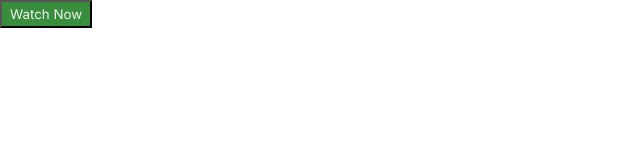
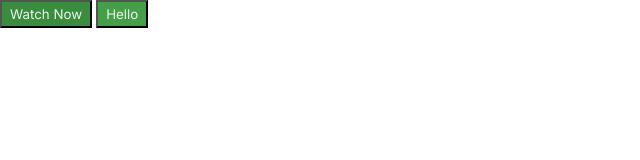
Before and after one commit to lyevan/SproutFlix, a plain HTML site: page index.html in a window 1280 px wide. Shown: the whole page, without its empty margins (0-640 px from the left). Drawn offline with Linux system fonts and the light colour scheme.

Commit message:
2nd try commit

```diff
--- a/index.html
+++ b/index.html
@@ -14,5 +14,6 @@
   </head>
   <body>
     <button class="button">Watch Now</button>
+    <button class="button">Hello</button>
   </body>
 </html>
```
